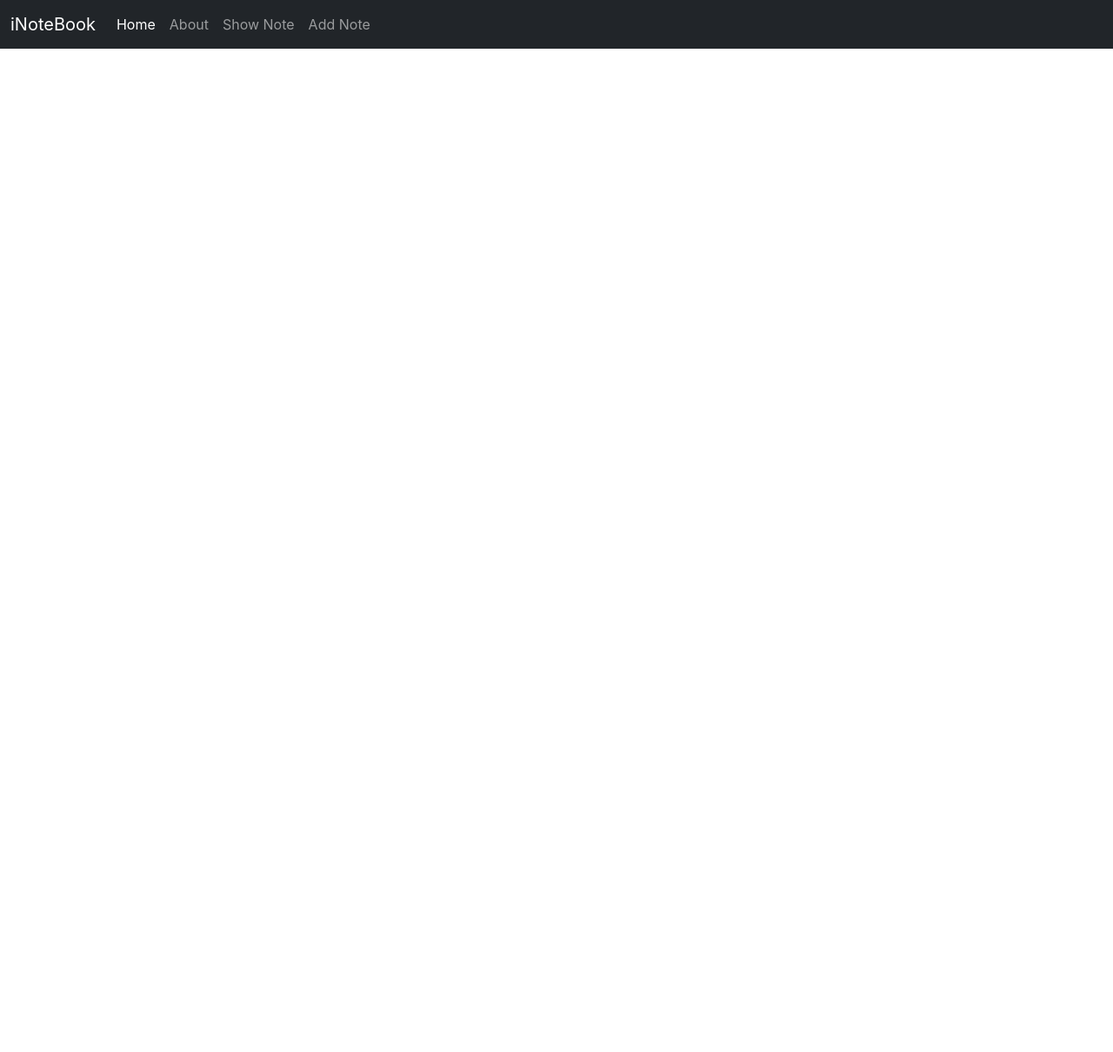
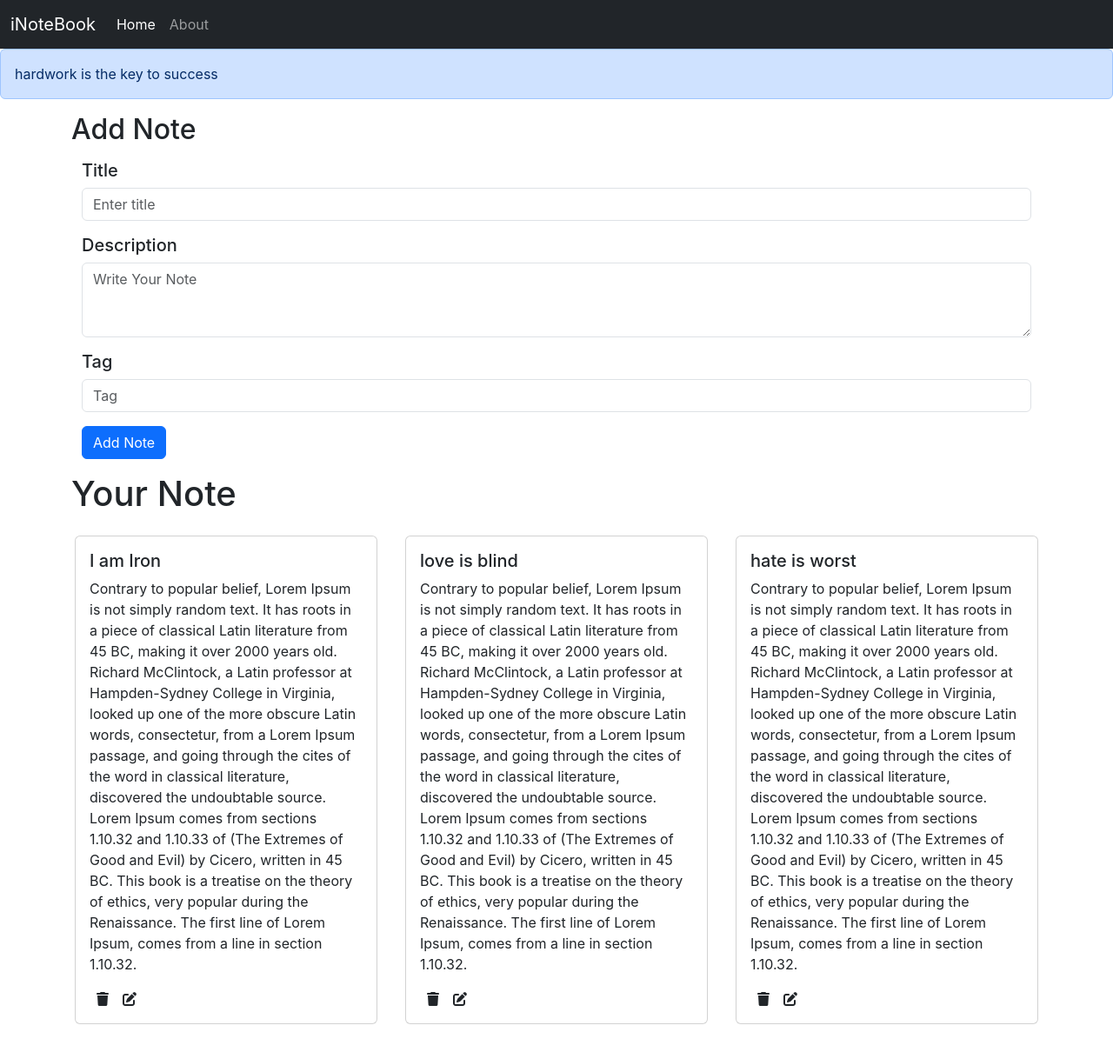
Before and after one commit to Rishabh7068/inotebook_frontend, a React (Create React App) app: page /home in a window 1280 px wide. Shown: the whole page at 87% size. Before the commit the page ends 800 px from the top, so only its background shows below. Built offline with nearby package versions, Linux system fonts and the light colour scheme.

Commit message:
display notes in noteitem

```diff
--- a/package.json
+++ b/package.json
@@ -19,6 +19,7 @@
     "build": "react-scripts build",
     "test": "react-scripts test",
     "eject": "react-scripts eject"
+
   },
   "eslintConfig": {
     "extends": [
--- a/public/index.html
+++ b/public/index.html
@@ -40,6 +40,7 @@
       To begin the development, run `npm start` or `yarn start`.
       To create a production bundle, use `npm run build` or `yarn build`.
     -->
+    <script src="https://kit.fontawesome.com/ddd38b0426.js" crossorigin="anonymous"></script>
     <script src="https://cdn.jsdelivr.net/npm/@popperjs/core@2.11.8/dist/umd/popper.min.js" integrity="sha384-I7E8VVD/ismYTF4hNIPjVp/Zjvgyol6VFvRkX/vR+Vc4jQkC+hVqc2pM8ODewa9r" crossorigin="anonymous"></script>
     <script src="https://cdn.jsdelivr.net/npm/bootstrap@5.3.3/dist/js/bootstrap.min.js" integrity="sha384-0pUGZvbkm6XF6gxjEnlmuGrJXVbNuzT9qBBavbLwCsOGabYfZo0T0to5eqruptLy" crossorigin="anonymous"></script>
   </body>
--- a/src/App.js
+++ b/src/App.js
@@ -1,27 +1,33 @@
 import "./App.css";
 import React from "react";
 import Navbar from "./component/Navbar";
-
 import { BrowserRouter, Route, Routes  } from "react-router-dom";
 import LoadingBar from "react-top-loading-bar";
 import About from "./component/About";
+import NoteState from './context/notes/NoteState';
+import { Home } from "./component/Home";
+import { Alert } from "./component/Alert";
 
 function App() {
   return (
     <>
+    <NoteState>
     <BrowserRouter>
       <Navbar/>
+      <Alert message="hardwork is the key to success"/>
       <LoadingBar
       shadow ={true}
       height={3}
       color='#f11946'
       progress={0}
     />
+
         <Routes>
-             <Route exact path="/"  element={<></>}/>
+             <Route exact path="/home"  element={<><Home/></>}/>
              <Route exact path="/about" element={<><About/></>}/>
         </Routes>
     </BrowserRouter>
+    </NoteState>
     </>
   );
 }
--- a/src/component/About.js
+++ b/src/component/About.js
@@ -1,13 +1,13 @@
 import React from 'react'
 
 const About = () => {
-  return (
-    <div>
-        <h1 style={{
-            marginTop : "60px",
-        }} >Hello from About</h1>
-    </div>
-  )
+
+
+    return (
+        <div className='container'>
+            <h1>This is About</h1>
+        </div>
+    )
 }
 
 export default About
--- /dev/null
+++ b/src/component/Alert.js
@@ -0,0 +1,11 @@
+import React from "react";
+
+export const Alert = (props) => {
+  return (
+    <>
+      <div class="alert alert-primary" role="alert">
+       {props.message}
+      </div>
+    </>
+  );
+};
--- /dev/null
+++ b/src/component/Home.js
@@ -0,0 +1,65 @@
+import {React, useContext } from "react";
+import noteContext from "../context/notes/noteContext";
+import { Noteitem } from "./Noteitem";
+
+
+export const Home = () => {
+    const context = useContext(noteContext);
+    // eslint-disable-next-line
+    const {notes , setNotes} = context;
+    console.log(notes);
+
+
+
+  return (
+    <div className="container my-3">
+      <h2>Add Note</h2>
+      <div className="container my-3">
+        <form>
+          <div className="form-group mb-3">
+            <label ><h5>Title</h5></label>
+            <input
+              type="text"
+              className="form-control"
+              id="exampleInputtitle1"
+              aria-describedby="emailHelp"
+              placeholder="Enter title"
+            />
+          </div>
+          <div className="form-group mb-3">
+            <label ><h5>Description</h5></label>
+            <textarea
+              className="form-control"
+              id="exampleFormControlDescription"
+              rows="3"
+              placeholder="Write Your Note"
+            ></textarea>
+          </div>
+          <div className="form-group mb-3">
+            <label ><h5>Tag</h5></label>
+            <input
+              type="text"
+              className="form-control"
+              id="exampleFormControltag"
+              placeholder="Tag"
+            />
+          </div>
+
+          <button type="submit" className="btn btn-primary">
+            Add Note
+          </button>
+        </form>
+      </div>
+      <h1>Your Note</h1>
+      <div className="row">
+                        {notes.map((note)=>{
+                            return (
+                            <div className="col-md-4" key={note._id}>
+                                <Noteitem title={note.title ? note.title : ""} description={note.description ? note.description : ""} />
+                            </div>
+                            )
+                        })}
+        </div>
+    </div>
+  );
+};
--- a/src/component/Navbar.js
+++ b/src/component/Navbar.js
@@ -1,9 +1,15 @@
-import React from 'react'
-import { Link } from 'react-router-dom'
+import {React } from 'react'
+import { Link, useLocation } from 'react-router-dom'
+
+
 
 const Navbar =()=> {
+
+  let location = useLocation();
+
+
     return (
-        <nav className="navbar fixed-top navbar-expand-lg navbar-dark bg-dark">
+        <nav className="navbar navbar-expand-lg navbar-dark bg-dark">
         <div className="container-fluid">
           <Link className="navbar-brand" to="/">iNoteBook</Link>
           <button className="navbar-toggler" type="button" data-bs-toggle="collapse" data-bs-target="#navbarSupportedContent" aria-controls="navbarSupportedContent" aria-expanded="false" aria-label="Toggle navigation">
@@ -12,11 +18,9 @@ const Navbar =()=> {
           <div className="collapse navbar-collapse" id="navbarSupportedContent">
             <ul className="navbar-nav me-auto mb-2 mb-lg-0">
               <li className="nav-item">
-                <a className="nav-link active" aria-current="page" href="/">Home</a>
+                <Link className={`nav-link ${location.pathname === "/home" ? "active" :""}`}aria-current="page" to="/">Home</Link>
               </li>
-              <li className="nav-item"><Link className="nav-link" to="/about">About</Link></li>
-              <li className="nav-item"><Link className="nav-link" to="/shownote">Show Note</Link></li>
-              <li className="nav-item"><Link className="nav-link" to="/addnote">Add Note</Link></li>
+              <li className="nav-item"><Link className={`nav-link ${location.pathname === "/about" ? "active" :""}`} to="/about">About</Link></li>
             </ul>
           </div>
         </div>
--- /dev/null
+++ b/src/component/Noteitem.js
@@ -0,0 +1,24 @@
+import React from 'react'
+
+export const Noteitem = (props) => {
+
+  return (
+    <div className="my-3">
+    <div className="card mx-1" >
+      <div style={{
+        display:"flex",
+        justifyContent:"flex-end",
+        position :"absolute",
+        right : "0"
+      }}>
+      </div>
+      <div className="card-body">
+        <h5 className="card-title">{props.title}</h5>
+        <p className="card-text">{props.description}</p>
+        <i className="fa-solid fa-trash mx-2"></i>
+        <i className="fa-solid fa-pen-to-square mx-2"></i>
+      </div>
+    </div>
+  </div>
+  )
+}
--- /dev/null
+++ b/src/context/notes/NoteState.js
@@ -0,0 +1,45 @@
+import { useState } from "react";
+import NoteContext from "./noteContext";
+
+
+const NoteState = (props)=>{
+    const notesInitial  = [
+        {
+            "_id": "66a387f8bfdbf7a2f605e87b",
+            "user": "66a21c040b8a980f1c0be150",
+            "title": "I am Iron",
+            "description": "Contrary to popular belief, Lorem Ipsum is not simply random text. It has roots in a piece of classical Latin literature from 45 BC, making it over 2000 years old. Richard McClintock, a Latin professor at Hampden-Sydney College in Virginia, looked up one of the more obscure Latin words, consectetur, from a Lorem Ipsum passage, and going through the cites of the word in classical literature, discovered the undoubtable source. Lorem Ipsum comes from sections 1.10.32 and 1.10.33 of (The Extremes of Good and Evil) by Cicero, written in 45 BC. This book is a treatise on the theory of ethics, very popular during the Renaissance. The first line of Lorem Ipsum, comes from a line in section 1.10.32.",
+            "tag": "marvel",
+            "date": "2024-07-26T11:26:48.228Z",
+            "__v": 0
+        },
+        {
+            "_id": "66a38816bfdbf7a2f605e87d",
+            "user": "66a21c040b8a980f1c0be150",
+            "title": "love is blind",
+            "description": "Contrary to popular belief, Lorem Ipsum is not simply random text. It has roots in a piece of classical Latin literature from 45 BC, making it over 2000 years old. Richard McClintock, a Latin professor at Hampden-Sydney College in Virginia, looked up one of the more obscure Latin words, consectetur, from a Lorem Ipsum passage, and going through the cites of the word in classical literature, discovered the undoubtable source. Lorem Ipsum comes from sections 1.10.32 and 1.10.33 of (The Extremes of Good and Evil) by Cicero, written in 45 BC. This book is a treatise on the theory of ethics, very popular during the Renaissance. The first line of Lorem Ipsum, comes from a line in section 1.10.32.",
+            "tag": "Love",
+            "date": "2024-07-26T11:27:18.910Z",
+            "__v": 0
+        },
+        {
+            "_id": "66a38832bfdbf7a2f605e87f",
+            "user": "66a21c040b8a980f1c0be150",
+            "title": "hate is worst",
+            "description": "Contrary to popular belief, Lorem Ipsum is not simply random text. It has roots in a piece of classical Latin literature from 45 BC, making it over 2000 years old. Richard McClintock, a Latin professor at Hampden-Sydney College in Virginia, looked up one of the more obscure Latin words, consectetur, from a Lorem Ipsum passage, and going through the cites of the word in classical literature, discovered the undoubtable source. Lorem Ipsum comes from sections 1.10.32 and 1.10.33 of (The Extremes of Good and Evil) by Cicero, written in 45 BC. This book is a treatise on the theory of ethics, very popular during the Renaissance. The first line of Lorem Ipsum, comes from a line in section 1.10.32.",
+            "tag": "hate",
+            "date": "2024-07-26T11:27:46.372Z",
+            "__v": 0
+        }
+    ]
+    // eslint-disable-next-line
+    const [notes, setNotes] = useState(notesInitial)
+
+    return (
+        <NoteContext.Provider value={{notes ,useState}}>
+            {props.children}
+        </NoteContext.Provider>
+    )
+}
+
+export default NoteState;
--- /dev/null
+++ b/src/context/notes/noteContext.js
@@ -0,0 +1,5 @@
+import { createContext } from "react";
+
+const noteContext = createContext();
+
+export default noteContext;
--- a/src/index.css
+++ b/src/index.css
@@ -11,3 +11,7 @@ code {
   font-family: source-code-pro, Menlo, Monaco, Consolas, 'Courier New',
     monospace;
 }
+
+i{
+  cursor: pointer;
+}
```
